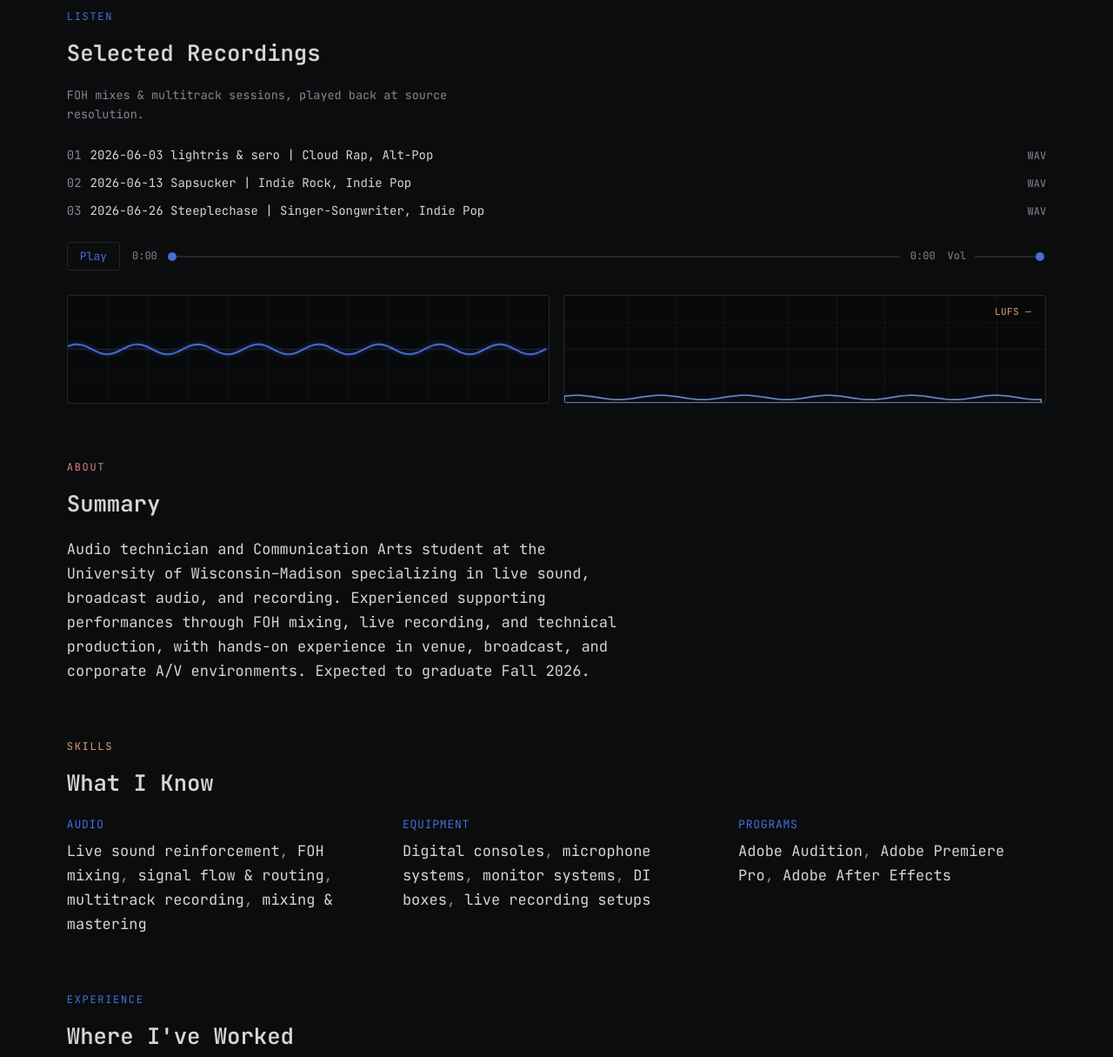
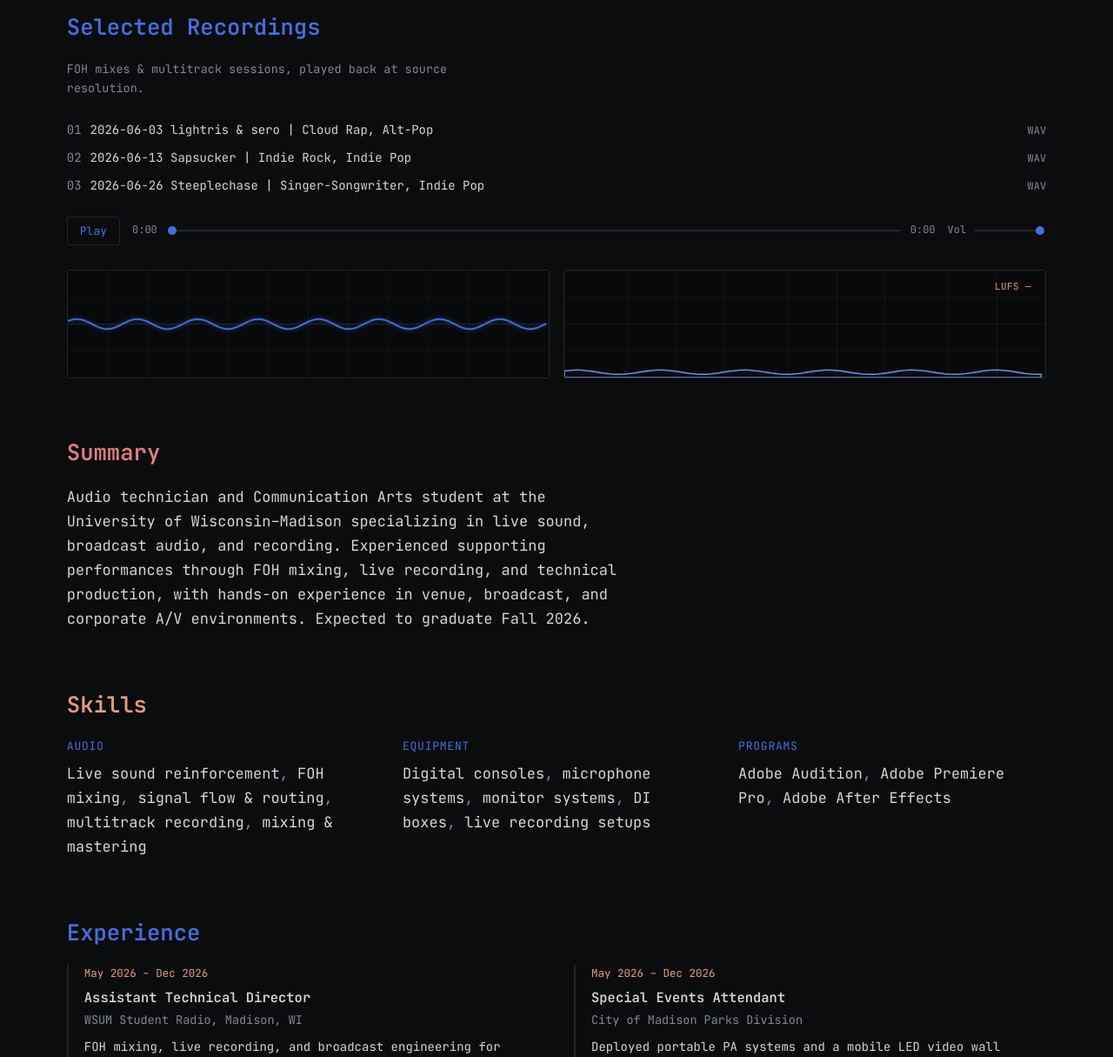
Before and after one commit to ryamercer/portfolio, a plain HTML site: page index.html in a window 1280 px wide. Shown: the part 280-1495 px from the top of the page at 87% size. Drawn offline with Linux system fonts and the light colour scheme.

Commit message:
Add audio files back locally

```diff
--- a/index.html
+++ b/index.html
@@ -47,14 +47,6 @@
   section{ margin:0 0 clamp(40px,6vw,64px); }
   section:last-of-type{ margin-bottom:0; }
 
-  .eyebrow{
-    font-size:12px; letter-spacing:0.14em; text-transform:uppercase;
-    margin:0 0 10px;
-  }
-  .eyebrow.c-blue{ color:var(--blue); }
-  .eyebrow.c-rose{ color:var(--rose); }
-  .eyebrow.c-peach{ color:var(--peach); }
-
   h1{
     font-size:clamp(32px,4vw,58px);
     font-weight:700;
@@ -72,6 +64,9 @@
     color:var(--text);
     margin:0 0 16px;
   }
+  h2.c-blue{ color:var(--blue); }
+  h2.c-rose{ color:var(--rose); }
+  h2.c-peach{ color:var(--peach); }
 
   p{ margin:0 0 14px; max-width:62ch; }
   p:last-child{ margin-bottom:0; }
@@ -127,6 +122,17 @@
     cursor:pointer; transition:border-color .15s, color .15s;
   }
   .playbtn:hover{ border-color:var(--blue); }
+
+  .loading-spinner{
+    display:none;
+    width:14px; height:14px;
+    border:2px solid rgba(72,109,217,0.25);
+    border-top-color:var(--blue);
+    border-radius:50%;
+    animation:spin 0.7s linear infinite;
+  }
+  .loading-spinner.active{ display:inline-block; }
+  @keyframes spin{ to{ transform:rotate(360deg); } }
 
   .scrub{ flex:1; display:flex; align-items:center; gap:10px; color:var(--text-dim); font-size:12px; min-width:0; }
   input[type="range"]{
@@ -217,14 +223,14 @@
   </section>
 
   <section id="mix">
-    <p class="eyebrow c-blue">Listen</p>
-    <h2>Selected Recordings</h2>
+    <h2 class="c-blue">Selected Recordings</h2>
     <p class="subhead">FOH mixes &amp; multitrack sessions, played back at source resolution.</p>
 
     <div class="playlist" id="playlist"></div>
 
     <div class="transport">
       <button class="playbtn" id="playBtn" type="button">Play</button>
+      <span class="loading-spinner" id="loadingSpinner" aria-hidden="true"></span>
       <div class="scrub">
         <span id="curTime">0:00</span>
         <input type="range" id="seek" value="0" min="0" max="100" step="0.1">
@@ -252,14 +258,12 @@
   </section>
 
   <section id="about">
-    <p class="eyebrow c-rose">About</p>
-    <h2>Summary</h2>
+    <h2 class="c-rose">Summary</h2>
     <p class="bio">Audio technician and Communication Arts student at the University of Wisconsin–Madison specializing in live sound, broadcast audio, and recording. Experienced supporting performances through FOH mixing, live recording, and technical production, with hands-on experience in venue, broadcast, and corporate A/V environments. Expected to graduate Fall 2026.</p>
   </section>
 
   <section id="skills">
-    <p class="eyebrow c-peach">Skills</p>
-    <h2>What I Know</h2>
+    <h2 class="c-peach">Skills</h2>
 
     <div class="skillgrid">
       <div class="skillgroup">
@@ -278,8 +282,7 @@
   </section>
 
   <section id="experience">
-    <p class="eyebrow c-blue">Experience</p>
-    <h2>Where I've Worked</h2>
+    <h2 class="c-blue">Experience</h2>
 
     <div class="jobgrid">
       <div class="job">
@@ -306,8 +309,7 @@
   </section>
 
   <section id="education">
-    <p class="eyebrow c-rose">Education</p>
-    <h2>School</h2>
+    <h2 class="c-rose">Education</h2>
     <p class="edu-title">B.S., Communication Arts — Radio, Television, Film</p>
     <p class="edu-sub">University of Wisconsin–Madison · Expected Fall 2026</p>
   </section>
@@ -323,18 +325,19 @@
      Files should sit in the SAME FOLDER as this index.html file.
   ============================================================ */
   const TRACKS = [
-    { title: "2026-06-03 lightris & sero | Cloud Rap, Alt-Pop",
-    file: "https://f005.backblazeb2.com/file/ryanmercer-media/audio/lightris-sero-excerpt.wav",
+  { title: "2026-06-03 lightris & sero | Cloud Rap, Alt-Pop",
+    file: "2026-06-03 lightris & sero excerpt.wav",
     meta: "WAV" },
-    { title: "2026-06-13 Sapsucker | Indie Rock, Indie Pop",
-    file: "https://f005.backblazeb2.com/file/ryanmercer-media/2026-06-13+Sapsucker+excerpt.wav",
+  { title: "2026-06-13 Sapsucker | Indie Rock, Indie Pop",
+    file: "2026-06-13 Sapsucker excerpt.wav",
     meta: "WAV" },
-    { title: "2026-06-26 Steeplechase | Singer-Songwriter, Indie Pop",
-    file: "https://f005.backblazeb2.com/file/ryanmercer-media/2026-06-26+Steeplechase+excerpt.wav",
+  { title: "2026-06-26 Steeplechase | Singer-Songwriter, Indie Pop",
+    file: "2026-06-26 Steeplechase excerpt.wav",
     meta: "WAV" },
-  ];
+];
 
   const audio = document.getElementById('audio');
+  audio.crossOrigin = "anonymous";
   const playlistEl = document.getElementById('playlist');
   const playBtn = document.getElementById('playBtn');
   const seek = document.getElementById('seek');
@@ -462,6 +465,14 @@
     audio.volume = v; // fallback for before the Web Audio graph exists
     if(gainNode){ gainNode.gain.value = v; }
   });
+
+  /* ---------------- loading indicator ---------------- */
+  const loadingSpinner = document.getElementById('loadingSpinner');
+  audio.addEventListener('loadstart', () => loadingSpinner.classList.add('active'));
+  audio.addEventListener('waiting', () => loadingSpinner.classList.add('active'));
+  audio.addEventListener('canplay', () => loadingSpinner.classList.remove('active'));
+  audio.addEventListener('playing', () => loadingSpinner.classList.remove('active'));
+  audio.addEventListener('error', () => loadingSpinner.classList.remove('active'));
 
   /* ---------------- Web Audio: oscilloscope + spectrum ---------------- */
   const scopeCanvas = document.getElementById('scope');
```
Also changed, not shown: 3 other files.
